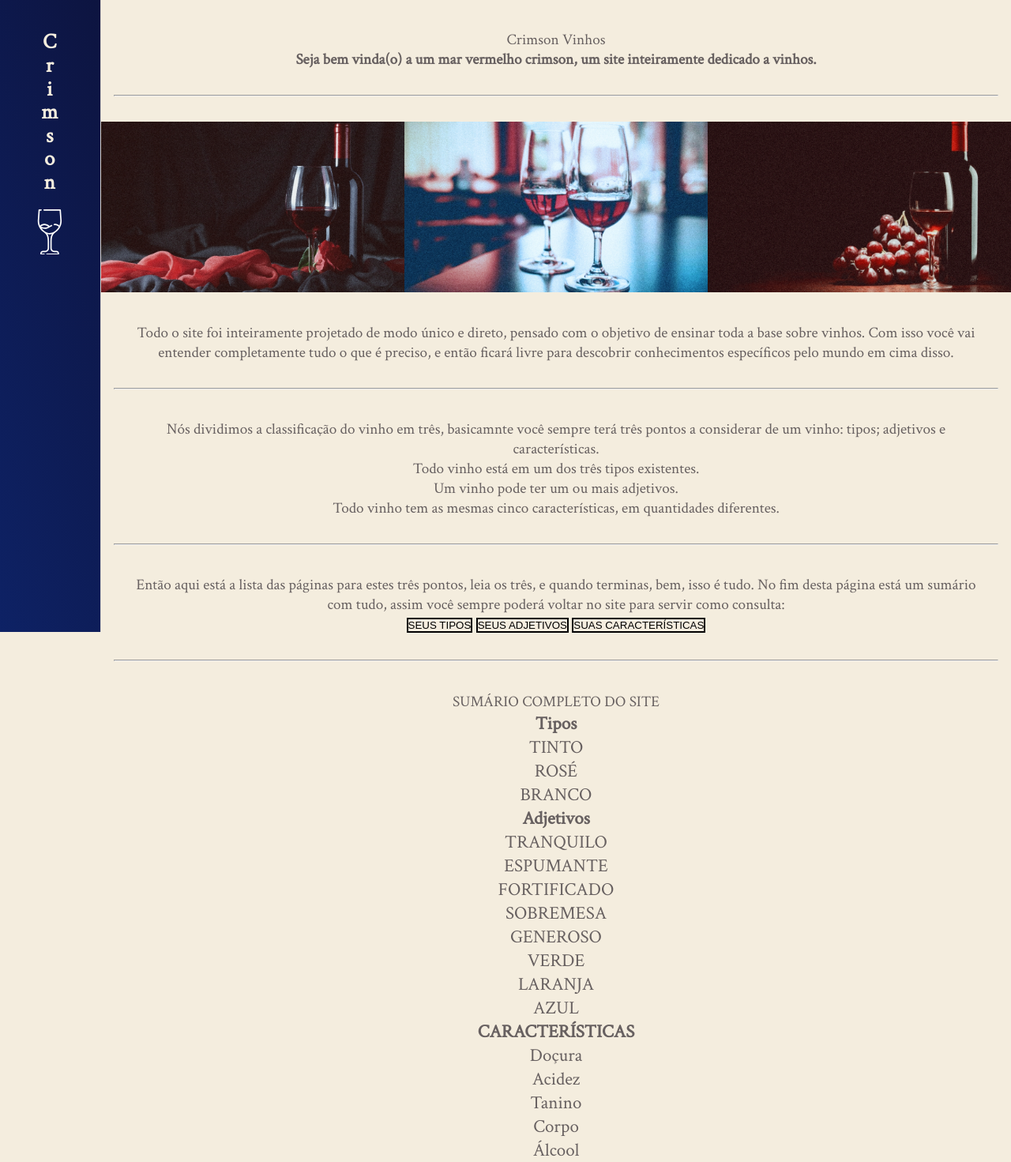
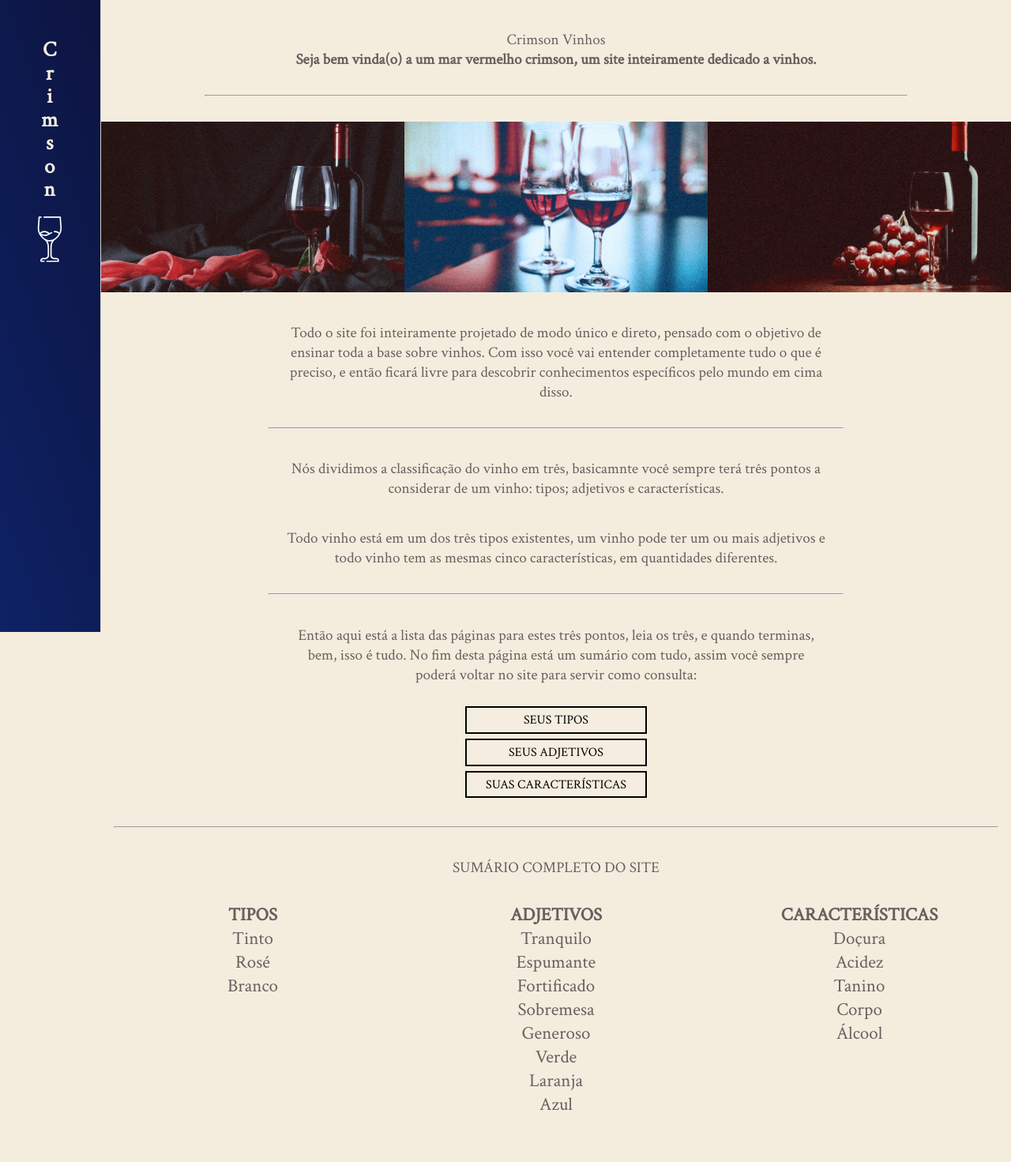
Before and after one commit to Scemist/Crimson, a PHP site: page / in a window 1280 px wide. Shown: the whole page at 79% size. After the commit the page ends 1406 px from the top, so only its background shows below. Run offline with PHP 8.4, Linux system fonts and the light colour scheme.

Commit message:
Passagem da Index para Flex
Toda a página Index está como Flex agora, os botões também têm classes CSS.

```diff
--- a/css/geral.css
+++ b/css/geral.css
@@ -50,7 +50,7 @@ nav {
 .nav-item {
     text-decoration: none;
     color: whitesmoke;
-    font-size: 1.3em;
+    font-size: 1em;
     text-transform: uppercase;
 }
 
@@ -75,9 +75,25 @@ nav {
     text-decoration: underline;
 }
 
+.sumario {
+    display: flex;
+    flex-direction: row;
+    flex-wrap: wrap;
+    justify-content: space-around;
+    margin-top: 2rem;
+}
+
+
+
+.lista {
+    flex: 1;
+}
+
 section {
     width: 90vw;
     text-align: center;
+    display: flex;
+    flex-direction: column;
 }
 
 header {
@@ -143,7 +159,7 @@ img {
         transition: transform 0.5s ease-in;
     }
     #nav-logo {
-        margin: 2em 0 0 0;
+        margin: 3rem 0 0 0;
         position: absolute;
         width: 10vw;
         cursor: pointer;
@@ -176,7 +192,25 @@ img {
     transition: transform 0.3s;
 }
 
+.botoes {
+    display: flex;
+    flex-direction: column;
+    padding-top: 1.5rem;
+}
+
 .botao {
-    border: 2px solid #000;
+    border: 2px solid #000000;
     background-color: #f4edde60;
+    padding: 0.3rem;
+    margin: 0.2rem;
+    width: 20%;
+    cursor: pointer;
+    font-family: 'Crimson Text', serif;
+    font-size: 1rem;
 }
+
+.botao:hover {
+    background-color: #bf1736;
+    border: 2px solid #f4edde;
+    color: #f4edde;
+}
--- a/css/style.css
+++ b/css/style.css
@@ -2,6 +2,7 @@ body {
     background-color: #f4edde;
     background-size: contain;
     /* background-image: url("imagens/fundo.jpg"); */
+    padding-bottom: 3rem;
 }
 
 h1, h2, h3, h4, h5, h6, p, li, a {
@@ -21,6 +22,14 @@ Azul4 #1438a6
 Destaque #bf17369e
 */
 
+.blocoMaior {
+    padding: 0 10%;
+}
+
+.blocoMenor {
+    padding: 0 17%;
+}
+
 p, h1 {
     margin: 2em 0 0 0;
     padding: 0 2em;
--- a/index.php
+++ b/index.php
@@ -52,7 +52,7 @@
 
 			<section>
 				<div>
-					<header>
+					<header class="blocoMaior">
 						<p>Crimson Vinhos</p>
 						<h4 class="corAzul1 destaque">Seja bem vinda(o) a um mar vermelho crimson, um site inteiramente dedicado a vinhos.</h4>
 						<hr>
@@ -64,101 +64,100 @@
 						<img src="imagens/vinho03.jpg" alt=". . .">
 					</article>
 
-					<div>
+					<div class="blocoMenor">
 						<p>
 							Todo o site foi inteiramente projetado de modo único e direto, pensado com o objetivo de ensinar toda a base sobre vinhos. Com isso você vai entender completamente tudo o que é preciso, e então ficará livre para descobrir conhecimentos específicos pelo mundo em cima disso.
 						</p>
 					</div>
 
-					<div>
+					<div class="blocoMenor">
 						<hr>
 						<p>
 							Nós dividimos a classificação do vinho em três, basicamnte você sempre terá três pontos a considerar de um vinho: tipos; adjetivos e características.
 						</p>
 
-						<ul>
-							<li class="listaLi">Todo vinho está em um dos três tipos existentes.</li>
-							<li class="listaLi">Um vinho pode ter um ou mais adjetivos. </li>
-							<li class="listaLi">Todo vinho tem as mesmas cinco características, em quantidades diferentes.</li>
-						</ul>
+						<p>
+							Todo vinho está em um dos três tipos existentes, um vinho pode ter um ou mais adjetivos e todo vinho tem as mesmas cinco características, em quantidades diferentes.
+						</p>
 
 						<hr>
+
 						<p>
 							Então aqui está a lista das páginas para estes três pontos, leia os três, e quando terminas, bem, isso é tudo. No fim desta página está um sumário com tudo, assim você sempre poderá voltar no site para servir como consulta:
 						</p>
 					</div>
 
-					<div>
+					<div class="botoes">
 						<a href="caracteristicas.php">
-							<button class="botao corAzul1 fonteOSregular">SEUS TIPOS</button>
+							<button class="botao">SEUS TIPOS</button>
 						</a>
 
 						<a href="caracteristicas.php">
-							<button class="botao corAzul1 fonteOSregular">SEUS ADJETIVOS</button>
+							<button class="botao">SEUS ADJETIVOS</button>
 						</a>
 
 						<a href="caracteristicas.php">
-							<button class="botao corAzul1">SUAS CARACTERÍSTICAS</button>
+							<button class="botao">SUAS CARACTERÍSTICAS</button>
 						</a>
 					</div>
 				</div>
 
+				<div class="">
+					<hr>
+					<p>SUMÁRIO COMPLETO DO SITE</p>
+				</div>
+
 				<div class="sumario">
-					<div>
-						<hr>
-						<p>SUMÁRIO COMPLETO DO SITE</p>
-					</div>
-
-					<div>
+					<div class="lista">
 						<ul>
 							<h3>
-								<a href="#">Tipos</a>
+								<a href="#">TIPOS</a>
 							</h3>
 							<li>
-								<a href="#">TINTO</a>
+								<a href="#">Tinto</a>
 							</li>
 							<li>
-								<a href="#">ROSÉ</a>
+								<a href="#">Rosé</a>
 							</li>
 							<li>
-								<a href="#">BRANCO</a>
+								<a href="#">Branco</a>
 							</li>
 						</ul>
 					</div>
 
-					<div>
+					<div class="lista">
 						<ul>
 							<h3>
-								<a href="#">Adjetivos</a>
+								<a href="#">ADJETIVOS</a>
 							</h3>
 							<li>
-								<a href="#">TRANQUILO</a>
+								<a href="#">Tranquilo</a>
 							</li>
 							<li>
-								<a href="#">ESPUMANTE</a>
+								<a href="#">Espumante</a>
 							</li>
 							<li>
-								<a href="#">FORTIFICADO</a>
+								<a href="#">Fortificado</a>
 							</li>
 							<li>
-								<a href="#">SOBREMESA</a>
+								<a href="#">Sobremesa</a>
 							</li>
 							<li>
-								<a href="#">GENEROSO</a>
+								<a href="#">Generoso</a>
 							</li>
 							<li>
-								<a href="#">VERDE</a>
+								<a href="#">Verde</a>
 							</li>
 							<li>
-								<a href="#">LARANJA</a>
+								<a href="#">Laranja</a>
 							</li>
 							<li>
-								<a href="#">AZUL</a>
+								<a href="#">Azul</a>
 							</li>
 						</ul>
 					</div>
 
-					<div>
+					<div class="lista">
 						<ul>
 							<h3>
 								<a href="#">CARACTERÍSTICAS</a>
```
